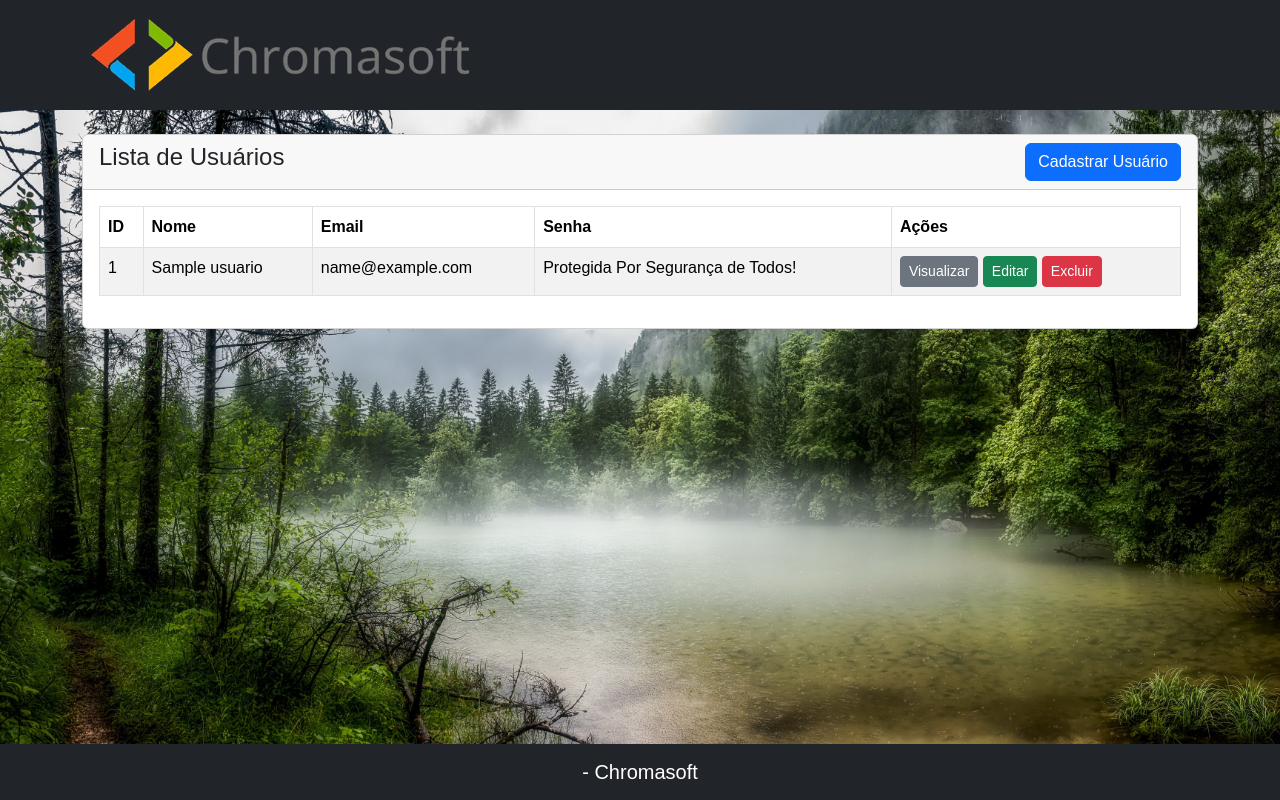
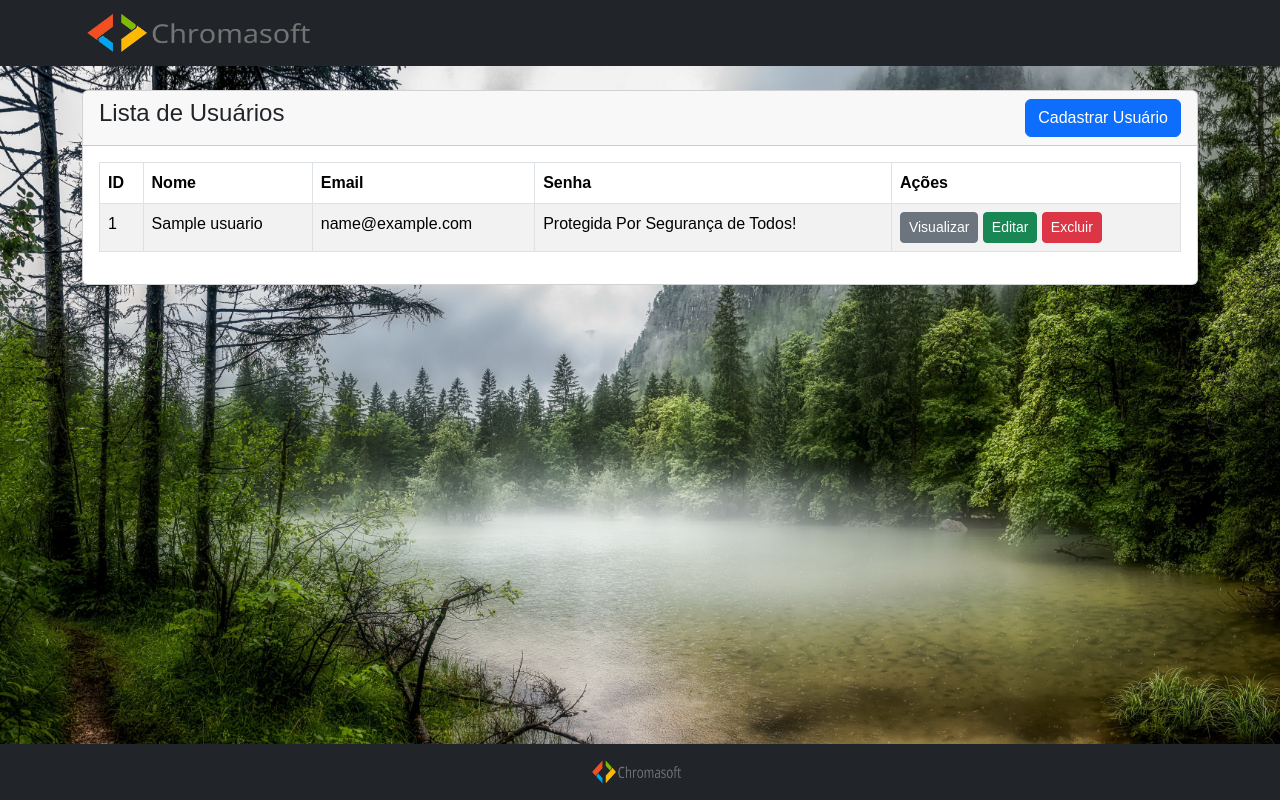
Before and after one commit to lindembergs/teste-tecnico-chroma-soft, a PHP site: page /pages/index.php in a window 1280 px wide. Run offline with PHP 8.4, Linux system fonts and the light colour scheme; tables that the repository leaves empty or names only in its code hold one stand-in row (values such as "Sample post").

Commit message:
fix: ajuste no tamanho das logos

```diff
--- a/assets/css/style.css
+++ b/assets/css/style.css
@@ -20,7 +20,15 @@ body {
   flex-direction: column;
   min-height: 100vh;
 }
-
+.header img {
+  width: 250px;
+  height: 50px;
+}
 .container {
   flex: 1;
 }
+
+footer img {
+  width: 100px;
+  height: 40px;
+}
--- a/includes/footer.php
+++ b/includes/footer.php
@@ -1,7 +1,7 @@
 <footer>
     <nav class="navbar navbar-dark bg-dark">
         <div class="container-fluid">
-            <a href="#" class="navbar-brand mx-auto">- Chromasoft</a>
+            <img class="navbar-brand mx-auto" src="../assets/img/logo.png" alt="logo da chromasoft" >
         </div>
     </nav>
 </footer>
--- a/includes/navbar.php
+++ b/includes/navbar.php
@@ -1,5 +1,5 @@
 <nav class="navbar navbar-dark bg-dark">
-<div class="container-md">
+<div class="container-md header">
     <img src="../assets/img/logo.png" alt="" srcset="">
 </div>
 </nav>
```
